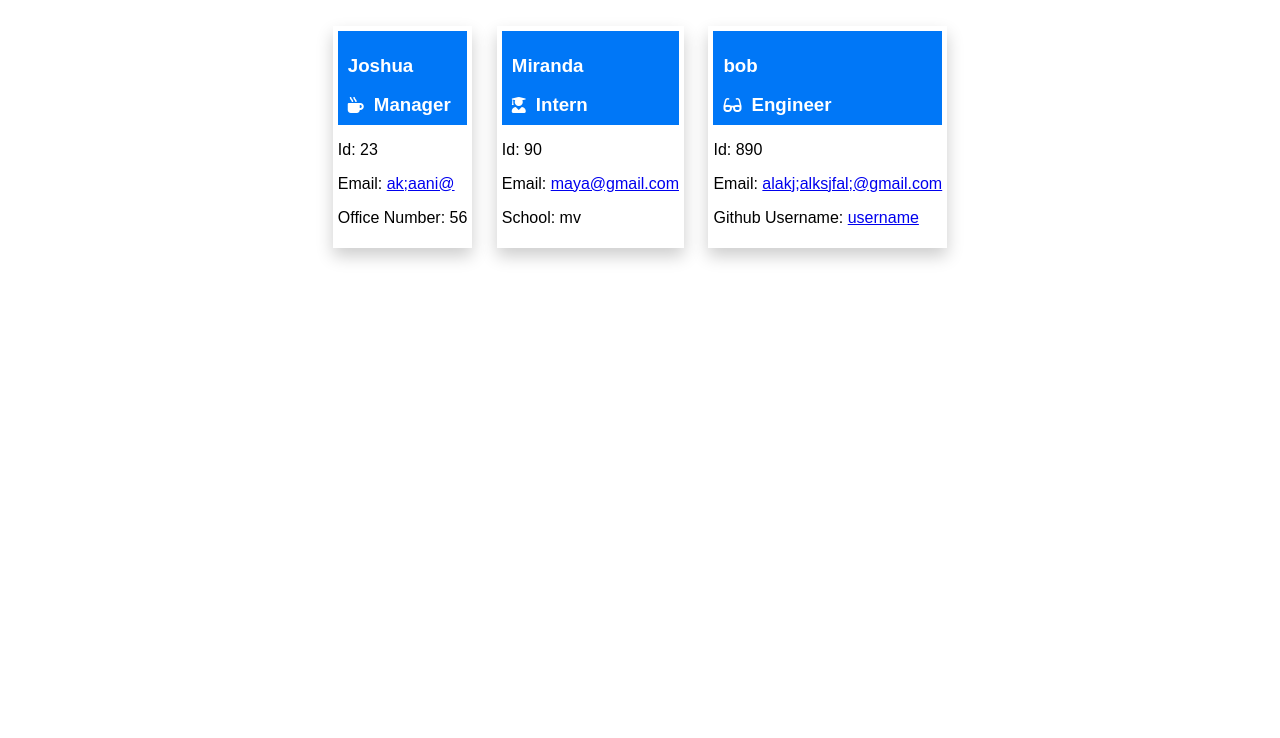
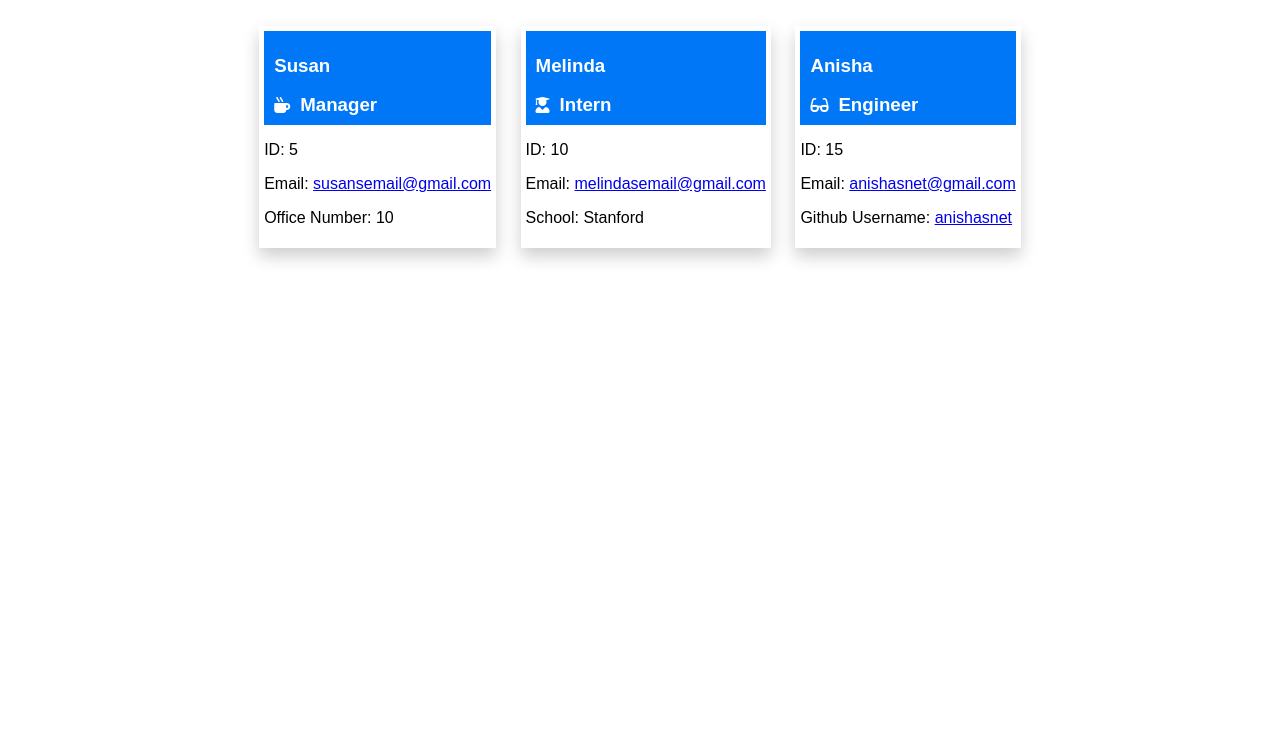
Before and after one commit to anishasnet/team-profile-generator, a website: page dist/index.html in a window 1280 px wide. Shown: the part 62-800 px from the top of the page. Drawn offline with Linux system fonts and the light colour scheme.

Commit message:
created README.md and added images to showcase example index.html

```diff
--- a/dist/index.html
+++ b/dist/index.html
@@ -8,19 +8,19 @@
 <link rel="stylesheet" href="./style.css">
 <body>
     <div class = "header-container">
-        <h1 class = "header">Team Portfolio</h1>
+        <h1 class = "header">My Team</h1>
     </div>
     <div class = "container">
 
 
 <div class = "card">
     <div class = "card-header">
-        <h3>Joshua</h3>
+        <h3>Susan</h3>
         <i class="fas fa-mug-hot"><h3 class = "role">Manager</h3></i>
     </div>
-    <p>Id: 23</p>
-    <p>Email: <span><a href = "mailto:ak;aani@">ak;aani@</a></span></p>
-    <p>Office Number: 56</p>
+    <p>ID: 5</p>
+    <p>Email: <span><a href = "mailto:susansemail@gmail.com">susansemail@gmail.com</a></span></p>
+    <p>Office Number: 10</p>
 </div>
 
 
@@ -28,24 +28,24 @@
 
 <div class = "card">
     <div class = "card-header">
-        <h3>Miranda</h3>
+        <h3>Melinda</h3>
         <i class="fas fa-user-graduate"><h3 class = "role">Intern</h3></i>
     </div>
-    <p>Id: 90</p>
-    <p>Email: <span><a href = "mailto:maya@gmail.com">maya@gmail.com</a></span></p>
-    <p>School: mv</span></p>
+    <p>ID: 10</p>
+    <p>Email: <span><a href = "mailto:melindasemail@gmail.com">melindasemail@gmail.com</a></span></p>
+    <p>School: Stanford</span></p>
 </div>
 
 
 
 <div class = "card">
     <div class = "card-header">
-        <h3>bob</h3>
+        <h3>Anisha</h3>
         <i class="fas fa-glasses"><h3 class = "role">Engineer</h3></i>
     </div>
-    <p>Id: 890</p>
-    <p>Email: <span><a href = "mailto:alakj;alksjfal;@gmail.com">alakj;alksjfal;@gmail.com</a></span></p>
-    <p>Github Username: <span><a href = "https://www.github.com/username">username</a></span></p>
+    <p>ID: 15</p>
+    <p>Email: <span><a href = "mailto:anishasnet@gmail.com">anishasnet@gmail.com</a></span></p>
+    <p>Github Username: <span><a href = "https://www.github.com/anishasnet">anishasnet</a></span></p>
 </div>
 
 
```
Also changed, not shown: README.md (added), images/image1.png (added), 2 other files.
